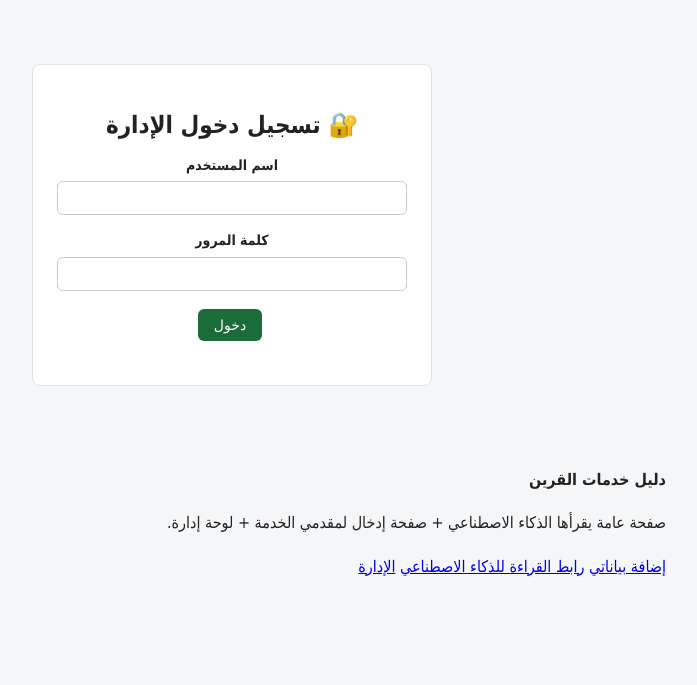
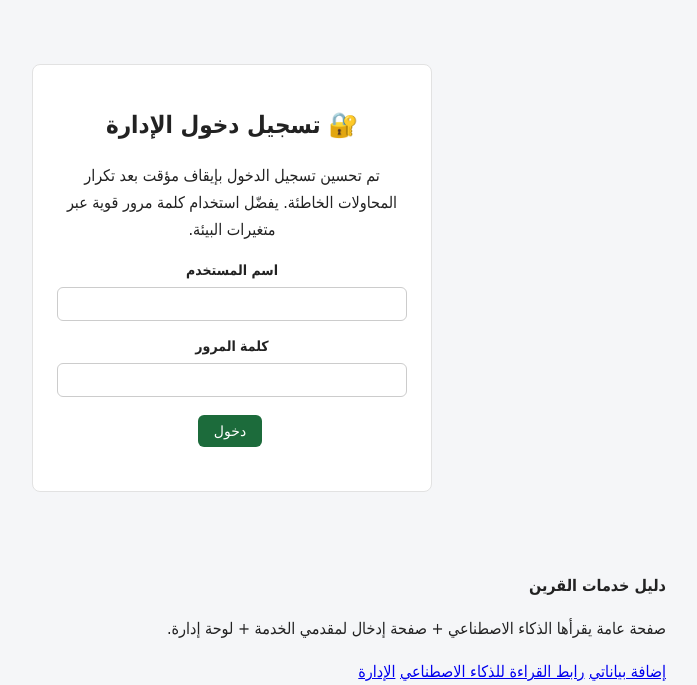
Before and after one commit to fz0fz0fz/dalil-qurain, a Flask app: page /admin/login in a window 1280 px wide. Shown: the part 118-803 px from the top of the page, without its empty margins (408-1105 px from the left). Before the commit the page ends 694 px from the top, so only its background shows below. Run offline with Flask 3, Linux system fonts and the light colour scheme.

Commit message:
Update login.html

```diff
--- a/templates/admin/login.html
+++ b/templates/admin/login.html
@@ -1,10 +1,10 @@
 {% extends "base.html" %}
 {% block title %}تسجيل دخول الإدارة{% endblock %}
 {% block content %}
-
 <div class="admin-login-box">
     <h1>🔐 تسجيل دخول الإدارة</h1>
-    <form method="post">
+    <p class="lead small">تم تحسين تسجيل الدخول بإيقاف مؤقت بعد تكرار المحاولات الخاطئة. يفضّل استخدام كلمة مرور قوية عبر متغيرات البيئة.</p>
+    <form method="post" class="card-form">
         <div class="form-group">
             <label for="username">اسم المستخدم</label>
             <input type="text" name="username" id="username" required>
@@ -13,8 +13,7 @@
             <label for="password">كلمة المرور</label>
             <input type="password" name="password" id="password" required>
         </div>
-        <button type="submit" class="btn-primary">دخول</button>
+        <button type="submit" class="btn-primary full-width">دخول</button>
     </form>
 </div>
-
 {% endblock %}
```
